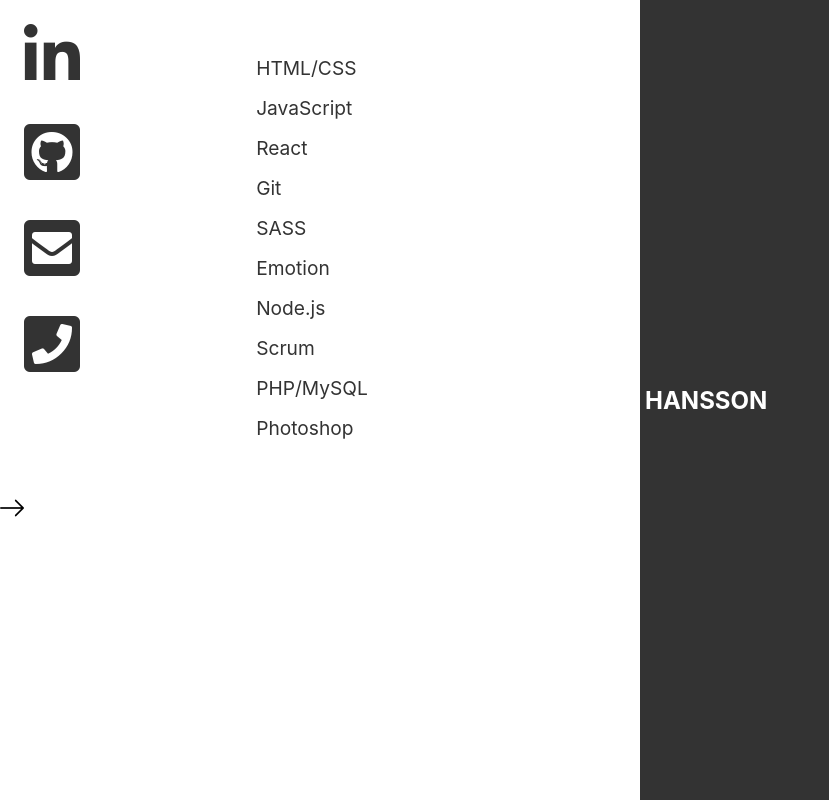
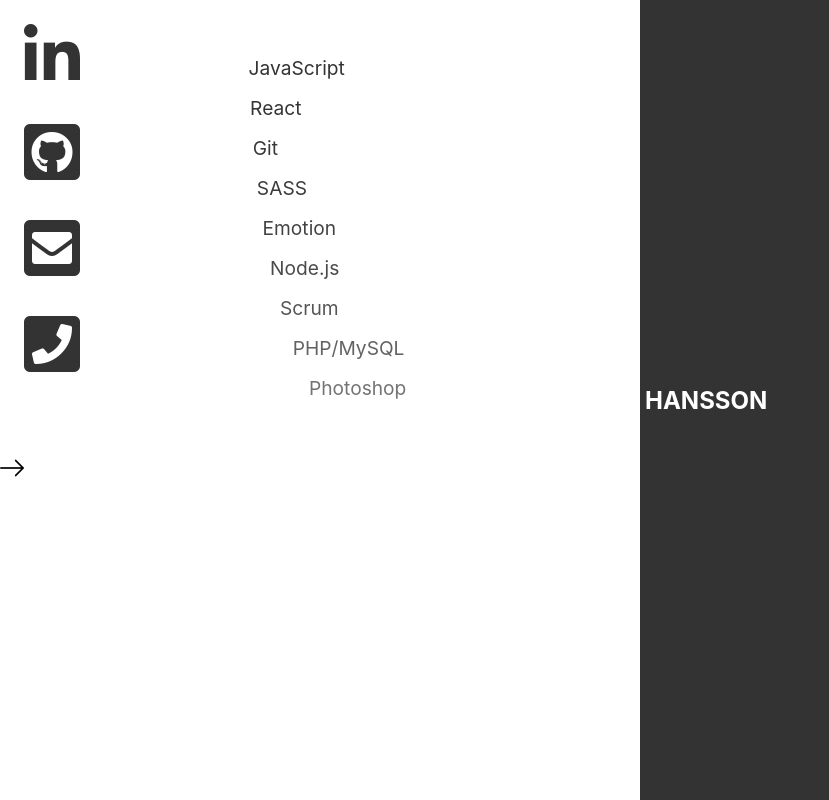
Before and after one commit to AndreasHansson1/andreas-hansson, a React (Create React App) app: page / in a window 1280 px wide. Both pictures are taken after a click on the element "ANDREAS". Shown: the whole page, without its empty margins (0-829 px from the left). Built offline with nearby package versions, Linux system fonts and the light colour scheme.

Commit message:
animation delay

```diff
--- a/src/App.js
+++ b/src/App.js
@@ -33,8 +33,10 @@ class App extends Component {
   };
 
   animationStart = () => {
-    this.setState({ animation: true });
+    const currentState = this.state.animation;
+    this.setState({ animation: !currentState });
   };
+
   render() {
     return (
       <MainWrapper>
--- a/src/components/Right/Right.css
+++ b/src/components/Right/Right.css
@@ -7,7 +7,7 @@
   position: absolute;
   top: 0;
   right: 0;
-  visibility: visible;
+
   justify-content: flex-start;
   align-items: center;
   transition: all 0.5s ease-out;
--- a/src/components/SkillList/SkillList.js
+++ b/src/components/SkillList/SkillList.js
@@ -5,7 +5,7 @@ import { jsx, css } from '@emotion/core';
 import { colors } from '../../theme';
 
 const ListWrapper = styled('div')`
-  color: #333;
+  color: ${colors.black};
   min-width: 55%;
   display: flex;
   justify-content: center;
@@ -19,81 +19,73 @@ const UL = styled('ul')`
   list-style: none;
   padding: 0;
   text-decoration: none;
-  li {
-    margin: 1rem;
-    font-size: 1.2rem;
-  }
 `;
 
-const animation = css`
-  animation-duration: 2s;
+const LI = styled('li')`
+  margin: 1rem;
+  margin-left: 0;
+  font-size: 1.2rem;
+  animation-duration: 3s;
   animation-name: slidein;
+  :nth-child(1) {
+    animation-delay: 0s;
+  }
+  :nth-child(2) {
+    animation-delay: 0.2s;
+  }
+  :nth-child(3) {
+    animation-delay: 0.4s;
+  }
+  :nth-child(4) {
+    animation-delay: 0.6s;
+  }
+  :nth-child(5) {
+    animation-delay: 0.8s;
+  }
+  :nth-child(6) {
+    animation-delay: 1s;
+  }
+  :nth-child(7) {
+    animation-delay: 1.2s;
+  }
+  :nth-child(8) {
+    animation-delay: 1.4s;
+  }
+  :nth-child(9) {
+    animation-delay: 1.6s;
+  }
+  :nth-child(10) {
+    animation-delay: 1.8s;
+  }
 
   @keyframes slidein {
     from {
-      margin-left: 100%;
+      margin-left: 150%;
       opacity: 0;
       to {
         margin-left: 0%;
-        opacity: 1;
+        opacity: ;
       }
     }
   }
 `;
-const Li1 = styled('li')`
-  ${animation};
-  animation-delay: 1s;
-`;
-const Li2 = styled('li')`
-  ${animation};
-  animation-delay: 1.1s;
-`;
-const Li3 = styled('li')`
-  ${animation};
-  animation-delay: 1.2s;
-`;
-const Li4 = styled('li')`
-  ${animation};
-  animation-delay: 1.3s;
-`;
-const Li5 = styled('li')`
-  ${animation};
-  animation-delay: 1.4s;
-`;
-const Li6 = styled('li')`
-  ${animation};
-  animation-delay: 1.5s;
-`;
-const Li7 = styled('li')`
-  ${animation};
-  animation-delay: 1.6s;
-`;
-const Li8 = styled('li')`
-  ${animation};
-  animation-delay: 1.7s;
-`;
-const Li9 = styled('li')`
-  ${animation};
-  animation-delay: 1.8s;
-`;
-const Li10 = styled('li')`
-  ${animation};
-  animation-delay: 1.9s;
-`;
 
-export const SkillList = () => (
+const listItems = [
+  'JavaScript',
+  'React',
+  'Git',
+  'SASS',
+  'Emotion',
+  'Node.js',
+  'Scrum',
+  'PHP/MySQL',
+  'Photoshop'
+];
+
+const list = listItems.map((item, index) => <LI key={index}>{item}</LI>);
+
+export const SkillList = props => (
   <ListWrapper>
-    <UL>
-      <Li1>HTML/CSS</Li1>
-      <Li2>JavaScript</Li2>
-      <Li3>React</Li3>
-      <Li4>Git</Li4>
-      <Li5>SASS</Li5>
-      <Li6>Emotion</Li6>
-      <Li7>Node.js</Li7>
-      <Li8>Scrum</Li8>
-      <Li9>PHP/MySQL</Li9>
-      <Li10>Photoshop</Li10>
-    </UL>
+    <UL>{props.animation ? list : null}</UL>
   </ListWrapper>
 );
```
